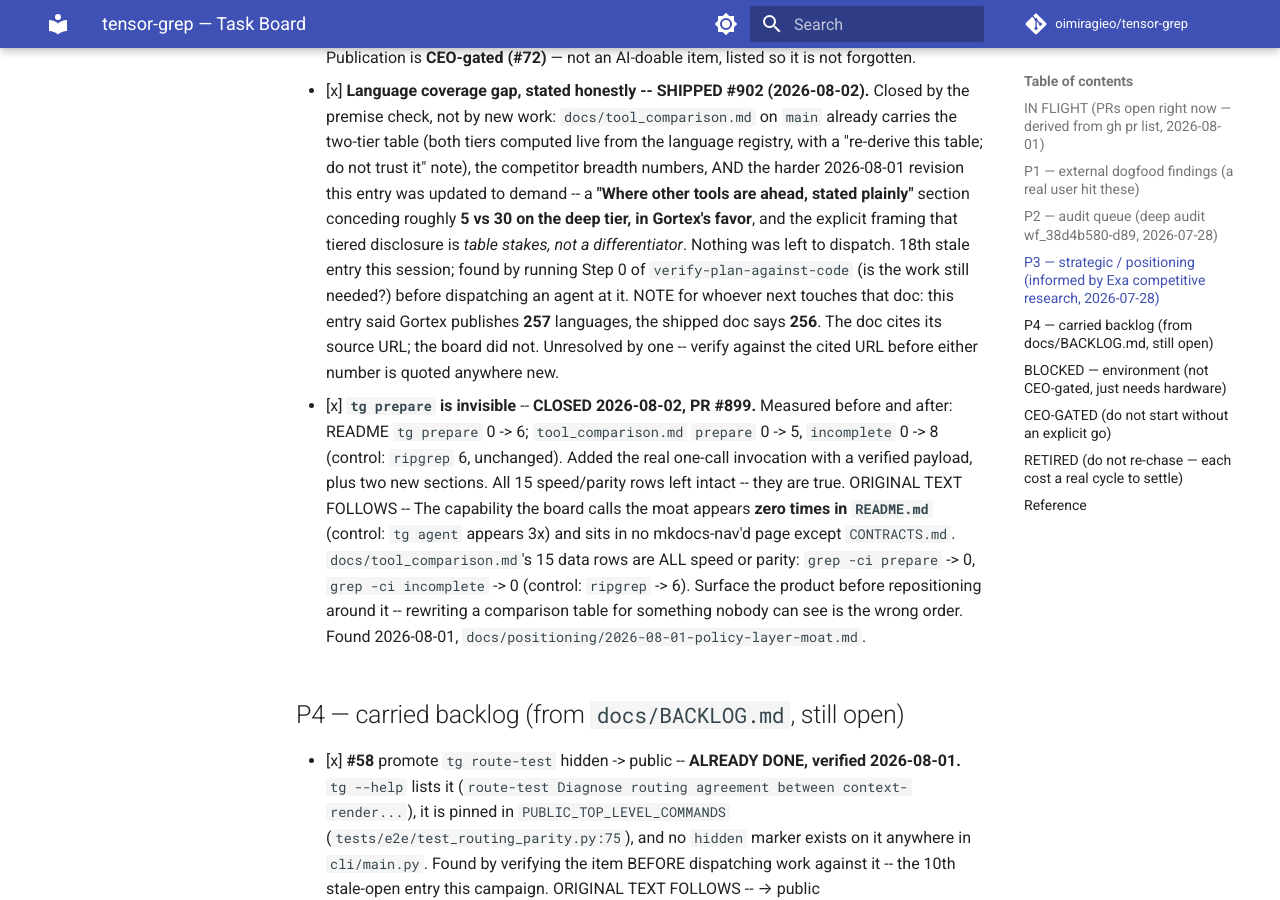
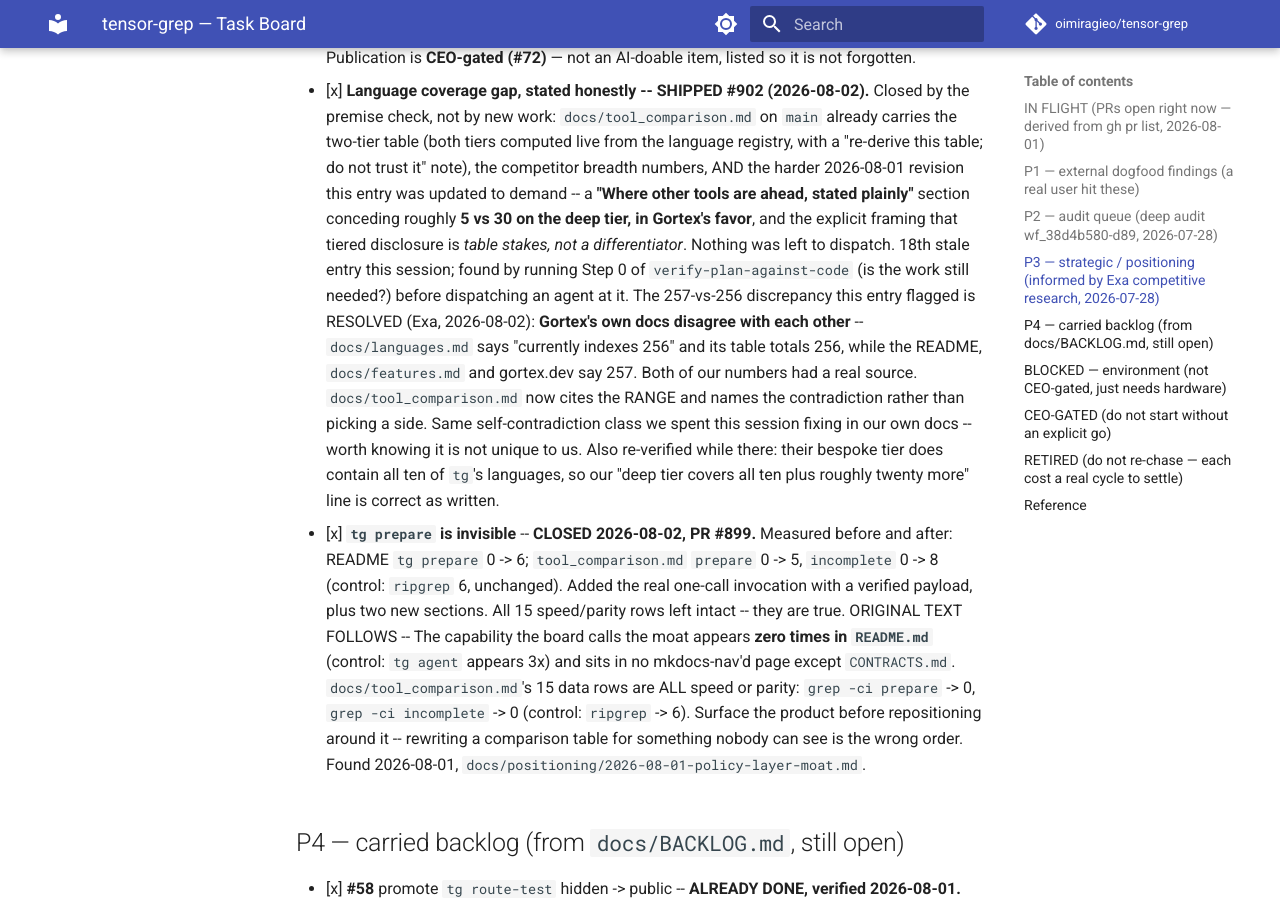
Before and after one commit to oimiragieo/tensor-grep, an MkDocs documentation site: the page built from docs/TASK_BOARD.md, in a window 1280 px wide and 900 px high, scrolled down 6504 px. Built offline with MkDocs 1.6.1 and Material for MkDocs 9.7.7, drawn with Linux system fonts in a browser that asks for light colours; comment, search, counter and statistics services are not loaded.

Commit message:
docs: resolve the Gortex count -- their own docs contradict each other
The board said 257, our shipped comparison said 256, and I closed the entry
with a "verify before quoting" note. Verified it instead (Exa, 2026-08-02).

BOTH numbers are correctly sourced. Gortex's docs/languages.md says "currently
indexes 256 languages" and its per-category table totals 256; the README,
docs/features.md, and gortex.dev all say 257. The discrepancy is theirs, not
ours -- the same self-contradicting-document class this session spent its time
fixing in our own skills, which is worth knowing is not unique to us.

docs/tool_comparison.md now cites the RANGE and names the contradiction at both
sites rather than picking a side. Quoting a competitor's number more precisely
than the competitor does is how a comparison loses credibility, and the
distinction changes no conclusion in the doc.

Re-verified the neighbouring claim while there: Gortex's bespoke tree-sitter
tier does contain all ten of tg's registered languages (Go, TypeScript,
JavaScript, Python, Rust, Java, C#, PHP, C, C++), so "its deep tier covers all
ten of tg's languages plus roughly twenty more" is correct as written, and the
~30 deep-tier figure matches their own docs.

Rebased onto cebb170 first: this branch was one commit behind and did not
contain #902, so its CI had been green against a tree without the section this
commit edits.

Co-Authored-By: Claude Opus 5 (1M context) <noreply@anthropic.com>

```diff
--- a/docs/TASK_BOARD.md
+++ b/docs/TASK_BOARD.md
@@ -195,9 +195,14 @@ review, each verified against the real code (a finding without a `file:line` was
   explicit framing that tiered disclosure is *table stakes, not a differentiator*. Nothing was
   left to dispatch. 18th stale entry this session; found by running Step 0 of
   `verify-plan-against-code` (is the work still needed?) before dispatching an agent at it.
-  NOTE for whoever next touches that doc: this entry said Gortex publishes **257** languages,
-  the shipped doc says **256**. The doc cites its source URL; the board did not. Unresolved by
-  one -- verify against the cited URL before either number is quoted anywhere new.
+  The 257-vs-256 discrepancy this entry flagged is RESOLVED (Exa, 2026-08-02): **Gortex's own
+  docs disagree with each other** -- `docs/languages.md` says "currently indexes 256" and its
+  table totals 256, while the README, `docs/features.md` and gortex.dev say 257. Both of our
+  numbers had a real source. `docs/tool_comparison.md` now cites the RANGE and names the
+  contradiction rather than picking a side. Same self-contradiction class we spent this session
+  fixing in our own docs -- worth knowing it is not unique to us. Also re-verified while there:
+  their bespoke tier does contain all ten of `tg`'s languages, so our "deep tier covers all ten
+  plus roughly twenty more" line is correct as written.
 
 - [x] **`tg prepare` is invisible** -- **CLOSED 2026-08-02, PR #899.** Measured before and after: README `tg prepare` 0 -> 6; `tool_comparison.md` `prepare` 0 -> 5, `incomplete` 0 -> 8 (control: `ripgrep` 6, unchanged). Added the real one-call invocation with a verified payload, plus two new sections. All 15 speed/parity rows left intact -- they are true. ORIGINAL TEXT FOLLOWS --  The capability the board calls the moat appears **zero times in `README.md`** (control: `tg agent` appears 3x) and sits in no mkdocs-nav'd page except `CONTRACTS.md`. `docs/tool_comparison.md`'s 15 data rows are ALL speed or parity: `grep -ci prepare` -> 0, `grep -ci incomplete` -> 0 (control: `ripgrep` -> 6). Surface the product before repositioning around it -- rewriting a comparison table for something nobody can see is the wrong order. Found 2026-08-01, `docs/positioning/2026-08-01-policy-layer-moat.md`.
 
```
Also changed, not shown: docs/tool_comparison.md (+7 -2 lines).
